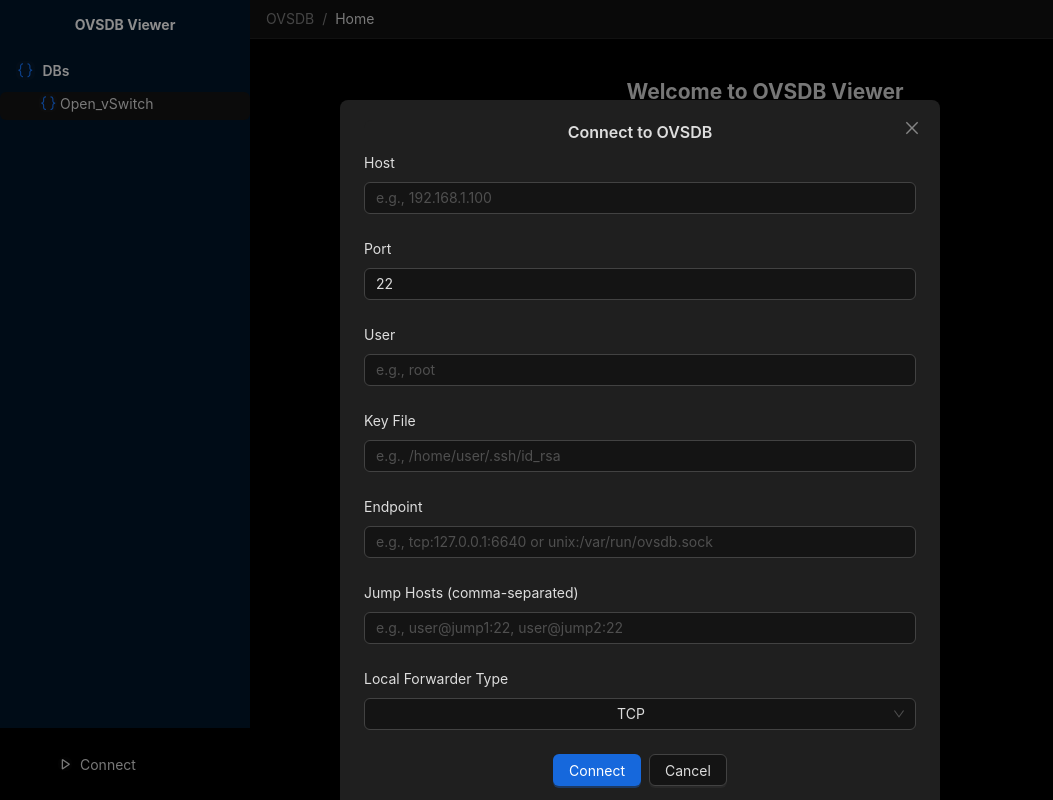
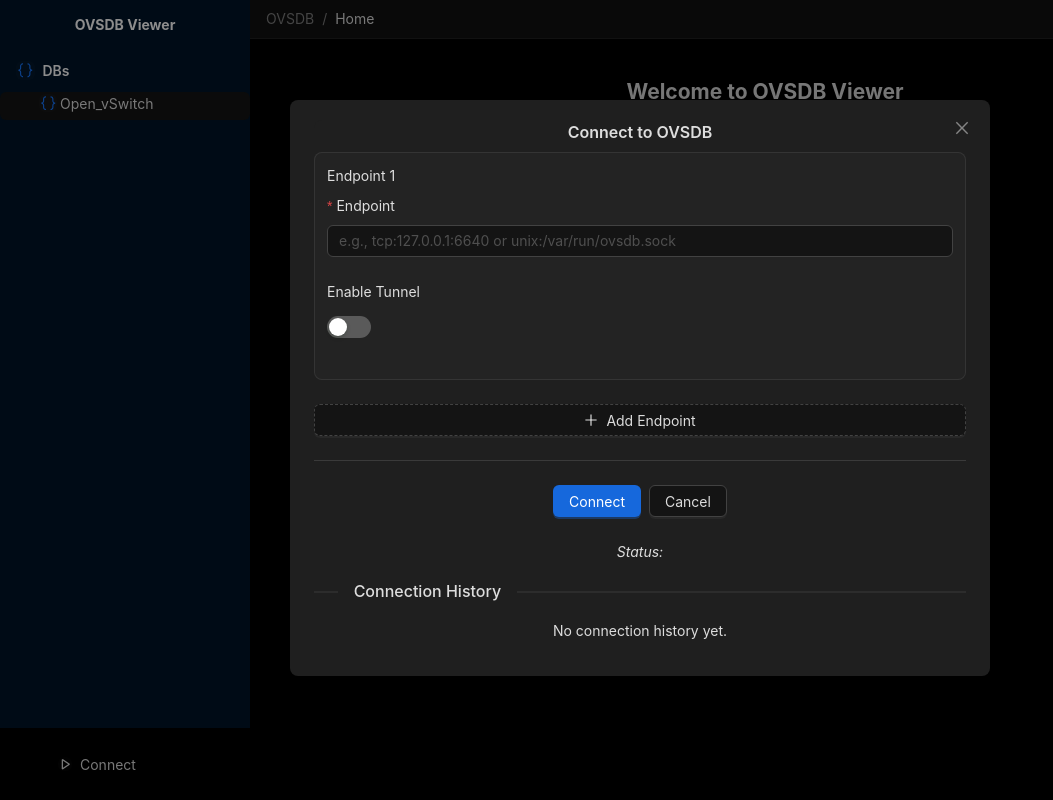
Before and after one commit to guohao117/ovsdb-viewer, a React (Vite) app in the folder frontend/: page / in a window 1280 px wide. Both pictures are taken after a click on the button "Connect". Shown: the whole page, without its empty margins (0-1053 px from the left). Built offline with nearby package versions, Linux system fonts and the light colour scheme.

Commit message:
feat(ui): support multi-endpoint tunnels

```diff
--- a/frontend/src/App.css
+++ b/frontend/src/App.css
@@ -312,3 +312,26 @@
     font-weight: 600;
     color: white;
 }
+
+.endpoint-card {
+    border: 1px solid rgba(255, 255, 255, 0.08);
+    background: rgba(255, 255, 255, 0.02);
+}
+
+.endpoint-card__header {
+    display: flex;
+    align-items: center;
+    justify-content: space-between;
+    margin-bottom: 8px;
+}
+
+.tunnel-section {
+    border-top: 1px solid rgba(255, 255, 255, 0.08);
+    padding-top: 8px;
+    margin-top: 8px;
+}
+
+.connection-status {
+    margin-top: 12px;
+    font-style: italic;
+}
--- a/frontend/src/App.tsx
+++ b/frontend/src/App.tsx
@@ -9,6 +9,9 @@
   theme,
   Form,
   Input,
+  Switch,
+  Card,
+  Divider,
   Select,
   List,
   Space,
@@ -31,34 +34,184 @@
   GetSchema,
   GetTable,
 } from "../wailsjs/go/main/App";
-import { ovsdb } from "../wailsjs/go/models";
+import { PlusOutlined, DeleteOutlined } from "@ant-design/icons";
+import { main, ovsdb } from "../wailsjs/go/models";
 
-interface ConnectionHistory {
-  id: string;
+const HISTORY_VERSION = 2;
+
+interface TunnelFormValues {
   host: string;
   port: number;
   user: string;
   keyFile: string;
-  endpoint: string;
   jumpHosts: string;
   localForwarderType: string;
+}
+
+interface EndpointFormValues {
+  endpoint: string;
+  tunnelEnabled: boolean;
+  tunnel: TunnelFormValues;
+}
+
+interface HistoryTunnel {
+  host: string;
+  port: number;
+  user: string;
+  keyFile: string;
+  jumpHosts: string[];
+  localForwarderType: string;
+}
+
+interface HistoryEndpoint {
+  endpoint: string;
+  tunnel?: HistoryTunnel | null;
+}
+
+interface ConnectionHistoryRecord {
+  backendIndex: number;
+  id: string;
+  endpoints: HistoryEndpoint[];
   timestamp: number;
+}
+
+interface ConnectFormValues {
+  endpoints: EndpointFormValues[];
+}
+
+interface EndpointConfigPayload {
+  endpoint: string;
+  tunnel?: HistoryTunnel;
+}
+
+const DEFAULT_LOCAL_FORWARDER = "tcp";
+const DEFAULT_SSH_PORT = 22;
+
+const createEmptyEndpoint = (): EndpointFormValues => ({
+  endpoint: "",
+  tunnelEnabled: false,
+  tunnel: {
+    host: "",
+    port: DEFAULT_SSH_PORT,
+    user: "",
+    keyFile: "",
+    jumpHosts: "",
+    localForwarderType: DEFAULT_LOCAL_FORWARDER,
+  },
+});
+
+function upgradeHistoryRecord(
+  record: main.ConnectionHistory,
+): main.ConnectionHistory {
+  if (!record) {
+    return record;
+  }
+
+  const baseData = {
+    version: record.version,
+    timestamp: record.timestamp,
+    endpoints: (record.endpoints || []).map((endpoint) => ({
+      endpoint: endpoint.endpoint || "",
+      tunnel: endpoint.tunnel
+        ? {
+            host: endpoint.tunnel.host || "",
+            port: endpoint.tunnel.port || DEFAULT_SSH_PORT,
+            user: endpoint.tunnel.user || "",
+            keyFile: endpoint.tunnel.keyFile || "",
+            jumpHosts: endpoint.tunnel.jumpHosts
+              ? [...endpoint.tunnel.jumpHosts]
+              : [],
+            localForwarderType:
+              endpoint.tunnel.localForwarderType || DEFAULT_LOCAL_FORWARDER,
+          }
+        : undefined,
+    })),
+    host: record.host,
+    port: record.port,
+    user: record.user,
+    keyFile: record.keyFile,
+    endpoint: record.endpoint,
+    jumpHosts: record.jumpHosts ? [...record.jumpHosts] : undefined,
+    localForwarderType: record.localForwarderType,
+  };
+
+  const hasEndpoints = baseData.endpoints.length > 0;
+
+  if (!hasEndpoints && record.endpoint) {
+    const tunnel = record.host
+      ? {
+          host: record.host,
+          port: record.port || DEFAULT_SSH_PORT,
+          user: record.user || "",
+          keyFile: record.keyFile || "",
+          jumpHosts: record.jumpHosts ? [...record.jumpHosts] : [],
+          localForwarderType: record.localForwarderType || DEFAULT_LOCAL_FORWARDER,
+        }
+      : undefined;
+    baseData.endpoints = [
+      {
+        endpoint: record.endpoint,
+        tunnel,
+      },
+    ];
+  }
+
+  if (!baseData.version || baseData.version !== HISTORY_VERSION) {
+    baseData.version = HISTORY_VERSION;
+  }
+
+  if (baseData.endpoints.length > 0) {
+    baseData.host = "";
+    baseData.port = 0;
+    baseData.user = "";
+    baseData.keyFile = "";
+    baseData.endpoint = "";
+    baseData.jumpHosts = [];
+    baseData.localForwarderType = "";
+  }
+
+  return main.ConnectionHistory.createFrom(baseData);
+}
+
+function mapHistoryRecord(
+  record: main.ConnectionHistory,
+  index: number,
+): ConnectionHistoryRecord {
+  const upgraded = upgradeHistoryRecord(record);
+  const endpoints: HistoryEndpoint[] = (upgraded.endpoints || []).map((endpoint) => ({
+    endpoint: endpoint.endpoint || "",
+    tunnel: endpoint.tunnel
+      ? {
+          host: endpoint.tunnel.host || "",
+          port: endpoint.tunnel.port || DEFAULT_SSH_PORT,
+          user: endpoint.tunnel.user || "",
+          keyFile: endpoint.tunnel.keyFile || "",
+          jumpHosts: endpoint.tunnel.jumpHosts
+            ? [...endpoint.tunnel.jumpHosts]
+            : [],
+          localForwarderType:
+            endpoint.tunnel.localForwarderType || DEFAULT_LOCAL_FORWARDER,
+        }
+      : undefined,
+  }));
+
+  const signature = endpoints.map((ep) => ep.endpoint).join("|") || "endpoint";
+
+  return {
+    backendIndex: index,
+    id: `${signature}:${upgraded.timestamp || 0}:${index}`,
+    endpoints,
+    timestamp: (upgraded.timestamp || 0) * 1000,
+  };
 }
 
 function App() {
   const [form] = Form.useForm();
 
   // OVSDB connection states
-  const [host, setHost] = useState("");
-  const [port, setPort] = useState(22);
-  const [user, setUser] = useState("");
-  const [keyFile, setKeyFile] = useState("");
-  const [endpoint, setEndpoint] = useState("");
-  const [jumpHosts, setJumpHosts] = useState("");
-  const [localForwarderType, setLocalForwarderType] = useState("tcp");
   const [connected, setConnected] = useState(false);
   const [connectionStatus, setConnectionStatus] = useState("");
-  const [history, setHistory] = useState<ConnectionHistory[]>([]);
+  const [history, setHistory] = useState<ConnectionHistoryRecord[]>([]);
 
   // UI states
   const [showConnectModal, setShowConnectModal] = useState(false);
@@ -82,25 +235,58 @@
   const [drawerVisible, setDrawerVisible] = useState(false);
   const [drawerTitle, setDrawerTitle] = useState<string | null>(null);
   const [drawerContent, setDrawerContent] = useState<any | null>(null);
+  const endpointsWatch = Form.useWatch("endpoints", form) as
+    | EndpointFormValues[]
+    | undefined;
   // NOTE: 'selectedTables' state removed. Use Sider to open/close tables and
   // keep a single source of truth in `monitoredTables`.
 
-  async function connectOVSDB() {
+  async function handleConnect(values: ConnectFormValues) {
     try {
       setConnectionStatus("Connecting...");
-      const jumpHostsArray = jumpHosts
+      const sanitizedEndpoints = (values.endpoints || [])
+        .map((endpointConfig) => {
+          const trimmedEndpoint = endpointConfig.endpoint.trim();
+          if (!trimmedEndpoint) {
+            return null;
+          }
+          const payload: EndpointConfigPayload = {
+            endpoint: trimmedEndpoint,
+          };
+          if (endpointConfig.tunnelEnabled) {
+            const tunnelHost = endpointConfig.tunnel.host.trim();
+            if (!tunnelHost) {
+              throw new Error("Tunnel host is required when tunnel is enabled.");
+            }
+            const jumpHostsArray = endpointConfig.tunnel.jumpHosts
               .split(",")
-        .map((h) => h.trim())
-        .filter((h) => h);
-      await ConnectOVSDB(
-        host,
-        user,
-        keyFile,
-        endpoint,
-        port,
-        jumpHostsArray,
-        localForwarderType,
-      );
+              .map((value) => value.trim())
+              .filter(Boolean);
+            payload.tunnel = {
+              host: tunnelHost,
+              port: endpointConfig.tunnel.port || DEFAULT_SSH_PORT,
+              user: endpointConfig.tunnel.user.trim(),
+              keyFile: endpointConfig.tunnel.keyFile.trim(),
+              jumpHosts: jumpHostsArray,
+              localForwarderType:
+                endpointConfig.tunnel.localForwarderType ||
+                DEFAULT_LOCAL_FORWARDER,
+            };
+          }
+          return payload;
+        })
+        .filter((endpoint): endpoint is EndpointConfigPayload => !!endpoint);
+
+      if (sanitizedEndpoints.length === 0) {
+        setConnectionStatus("Please configure at least one valid endpoint.");
+        return;
+      }
+
+      const requestPayload = {
+        endpoints: sanitizedEndpoints,
+      };
+      const request = main.ConnectRequest.createFrom(requestPayload);
+      await ConnectOVSDB(request);
       setConnected(true);
       setConnectionStatus("Connected successfully!");
       setShowConnectModal(false);
@@ -113,7 +299,8 @@
         loadDataForTable(selectedTable);
       }
     } catch (error) {
-      setConnectionStatus(`Connection failed: ${error}`);
+      const message = error instanceof Error ? error.message : String(error);
+      setConnectionStatus(`Connection failed: ${message}`);
     }
   }
 
@@ -359,45 +546,35 @@
   async function loadHistory() {
     try {
       const hist = await GetHistory();
-      console.log("Loaded history from backend:", hist);
-      const mappedHistory = hist.map((h: any) => {
-        console.log("History item:", h);
-        return {
-          id: `${h.host}:${h.port}:${h.user}:${h.endpoint}:${h.timestamp}`,
-          host: h.host,
-          port: h.port,
-          user: h.user,
-          keyFile: h.keyFile,
-          endpoint: h.endpoint,
-          jumpHosts: (h.jumpHosts || []).join(", "),
-          localForwarderType: h.localForwarderType,
-          timestamp: h.timestamp * 1000, // Convert to milliseconds
-        };
-      });
-      console.log("Mapped history:", mappedHistory);
+      const mappedHistory = hist.map((record, index) =>
+        mapHistoryRecord(record, index),
+      );
       setHistory(mappedHistory);
     } catch (error) {
       console.error("Failed to load history:", error);
     }
   }
 
-  function loadConnection(conn: ConnectionHistory) {
-    setHost(conn.host);
-    setPort(conn.port);
-    setUser(conn.user);
-    setKeyFile(conn.keyFile);
-    setEndpoint(conn.endpoint);
-    setJumpHosts(conn.jumpHosts);
-    setLocalForwarderType(conn.localForwarderType);
-    form.setFieldsValue({
-      host: conn.host,
-      port: conn.port,
-      user: conn.user,
-      keyFile: conn.keyFile,
-      endpoint: conn.endpoint,
-      jumpHosts: conn.jumpHosts,
-      localForwarderType: conn.localForwarderType,
-    });
+  function loadConnection(conn: ConnectionHistoryRecord) {
+    const endpoints =
+      conn.endpoints.length > 0
+        ? conn.endpoints.map((endpoint) => ({
+            endpoint: endpoint.endpoint,
+            tunnelEnabled: Boolean(endpoint.tunnel),
+            tunnel: {
+              host: endpoint.tunnel?.host || "",
+              port: endpoint.tunnel?.port || DEFAULT_SSH_PORT,
+              user: endpoint.tunnel?.user || "",
+              keyFile: endpoint.tunnel?.keyFile || "",
+              jumpHosts: (endpoint.tunnel?.jumpHosts || []).join(", "),
+              localForwarderType:
+                endpoint.tunnel?.localForwarderType || DEFAULT_LOCAL_FORWARDER,
+            },
+          }))
+        : [createEmptyEndpoint()];
+    form.setFieldsValue({ endpoints });
+    setShowConnectModal(true);
+    setConnectionStatus("Loaded connection from history");
   }
 
   async function deleteConnection(index: number) {
@@ -590,69 +767,136 @@
           open={showConnectModal}
           onCancel={() => setShowConnectModal(false)}
           footer={null}
-          width={600}
+          width={700}
         >
           <Form
             form={form}
             layout="vertical"
-            onFinish={() => connectOVSDB()}
+            onFinish={handleConnect}
             initialValues={{
-              host,
-              port,
-              user,
-              keyFile,
-              endpoint,
-              jumpHosts,
-              localForwarderType,
+              endpoints: [createEmptyEndpoint()],
             }}
           >
-            <Form.Item label="Host" name="host">
-              <Input placeholder="e.g., 192.168.1.100" />
+            <Form.List name="endpoints">
+              {(fields, { add, remove }) => (
+                <Space direction="vertical" style={{ width: "100%" }} size="large">
+                  {fields.map((field, index) => {
+                    const endpointValues = endpointsWatch?.[field.name as number];
+                    const tunnelEnabled = endpointValues?.tunnelEnabled;
+                    return (
+                      <Card key={field.key} size="small" className="endpoint-card">
+                        <div className="endpoint-card__header">
+                          <span>Endpoint {index + 1}</span>
+                          {fields.length > 1 && (
+                            <Button
+                              type="text"
+                              danger
+                              icon={<DeleteOutlined />}
+                              onClick={() => remove(field.name)}
+                            >
+                              Remove
+                            </Button>
+                          )}
+                        </div>
+                        <Form.Item
+                          label="Endpoint"
+                          name={[field.name, "endpoint"]}
+                          rules={[{ required: true, message: "Please enter an endpoint" }]}
+                        >
+                          <Input placeholder="e.g., tcp:127.0.0.1:6640 or unix:/var/run/ovsdb.sock" />
                         </Form.Item>
-            <Form.Item label="Port" name="port">
-              <Input type="number" />
+                        <Form.Item
+                          label="Enable Tunnel"
+                          name={[field.name, "tunnelEnabled"]}
+                          valuePropName="checked"
+                        >
+                          <Switch />
                         </Form.Item>
-            <Form.Item label="User" name="user">
+                        {tunnelEnabled && (
+                          <div className="tunnel-section">
+                            <Form.Item
+                              label="SSH Host"
+                              name={[field.name, "tunnel", "host"]}
+                              rules={[
+                                {
+                                  required: true,
+                                  message: "SSH host is required when tunnel is enabled",
+                                },
+                              ]}
+                            >
+                              <Input placeholder="e.g., bastion.example.com" />
+                            </Form.Item>
+                            <Form.Item
+                              label="SSH Port"
+                              name={[field.name, "tunnel", "port"]}
+                            >
+                              <Input type="number" min={1} />
+                            </Form.Item>
+                            <Form.Item
+                              label="SSH User"
+                              name={[field.name, "tunnel", "user"]}
+                            >
                               <Input placeholder="e.g., root" />
                             </Form.Item>
-            <Form.Item label="Key File" name="keyFile">
-              <Input placeholder="e.g., /home/user/.ssh/id_rsa" />
+                            <Form.Item
+                              label="SSH Key File"
+                              name={[field.name, "tunnel", "keyFile"]}
+                            >
+                              <Input placeholder="e.g., ~/.ssh/id_rsa" />
                             </Form.Item>
-            <Form.Item label="Endpoint" name="endpoint">
-              <Input placeholder="e.g., tcp:127.0.0.1:6640 or unix:/var/run/ovsdb.sock" />
-            </Form.Item>
-            <Form.Item label="Jump Hosts (comma-separated)" name="jumpHosts">
+                            <Form.Item
+                              label="Jump Hosts (comma-separated)"
+                              name={[field.name, "tunnel", "jumpHosts"]}
+                            >
                               <Input placeholder="e.g., user@jump1:22, user@jump2:22" />
                             </Form.Item>
-            <Form.Item label="Local Forwarder Type" name="localForwarderType">
+                            <Form.Item
+                              label="Local Forwarder Type"
+                              name={[field.name, "tunnel", "localForwarderType"]}
+                            >
                               <Select>
                                 <Select.Option value="tcp">TCP</Select.Option>
                                 <Select.Option value="unix">Unix</Select.Option>
                                 <Select.Option value="auto">Auto</Select.Option>
                               </Select>
                             </Form.Item>
-
+                          </div>
+                        )}
+                      </Card>
+                    );
+                  })}
+                  <Button
+                    type="dashed"
+                    onClick={() => add(createEmptyEndpoint())}
+                    block
+                    icon={<PlusOutlined />}
+                  >
+                    Add Endpoint
+                  </Button>
+                </Space>
+              )}
+            </Form.List>
+            <Divider />
             <Form.Item>
               <Space>
                 <Button type="primary" htmlType="submit">
                   Connect
                 </Button>
-                <Button onClick={() => setShowConnectModal(false)}>
-                  Cancel
-                </Button>
+                <Button onClick={() => setShowConnectModal(false)}>Cancel</Button>
               </Space>
             </Form.Item>
           </Form>
-          <div>Status: {connectionStatus}</div>
-          <div>
-            <h3>Connection History</h3>
+          <div className="connection-status">Status: {connectionStatus}</div>
+          <Divider orientation="left">Connection History</Divider>
           {history.length === 0 ? (
             <p>No connection history yet.</p>
           ) : (
             <List
               dataSource={history}
-                renderItem={(conn, index) => (
+              rowKey={(item) => item.id}
+              renderItem={(conn) => (
                 <List.Item
+                  key={conn.id}
                   actions={[
                     <Button size="small" onClick={() => loadConnection(conn)}>
                       Load
@@ -660,21 +904,32 @@
                     <Button
                       size="small"
                       danger
-                        onClick={() => deleteConnection(index)}
+                      onClick={() => deleteConnection(conn.backendIndex)}
                     >
                       Delete
                     </Button>,
                   ]}
                 >
                   <List.Item.Meta
-                      title={`${conn.host}:${conn.port} - ${conn.user} - ${conn.endpoint}`}
-                      description={new Date(conn.timestamp).toLocaleString()}
+                    title={conn.endpoints.map((ep) => ep.endpoint).join(", ") || "(empty)"}
+                    description={
+                      <div>
+                        <div>{new Date(conn.timestamp).toLocaleString()}</div>
+                        {conn.endpoints.map((ep, idx) => (
+                          <div key={`${conn.id}-${idx}`}>
+                            {ep.endpoint}
+                            {ep.tunnel
+                              ? ` via ${ep.tunnel.user ? `${ep.tunnel.user}@` : ""}${ep.tunnel.host}:${ep.tunnel.port}`
+                              : " (direct)"}
+                          </div>
+                        ))}
+                      </div>
+                    }
                   />
                 </List.Item>
               )}
             />
           )}
-          </div>
         </Modal>
       </Layout>
     </ConfigProvider>
```
Also changed, not shown: 1 other file (tests, documents, lock files or other folders). Lines whose indentation alone changed are shown as unchanged.
